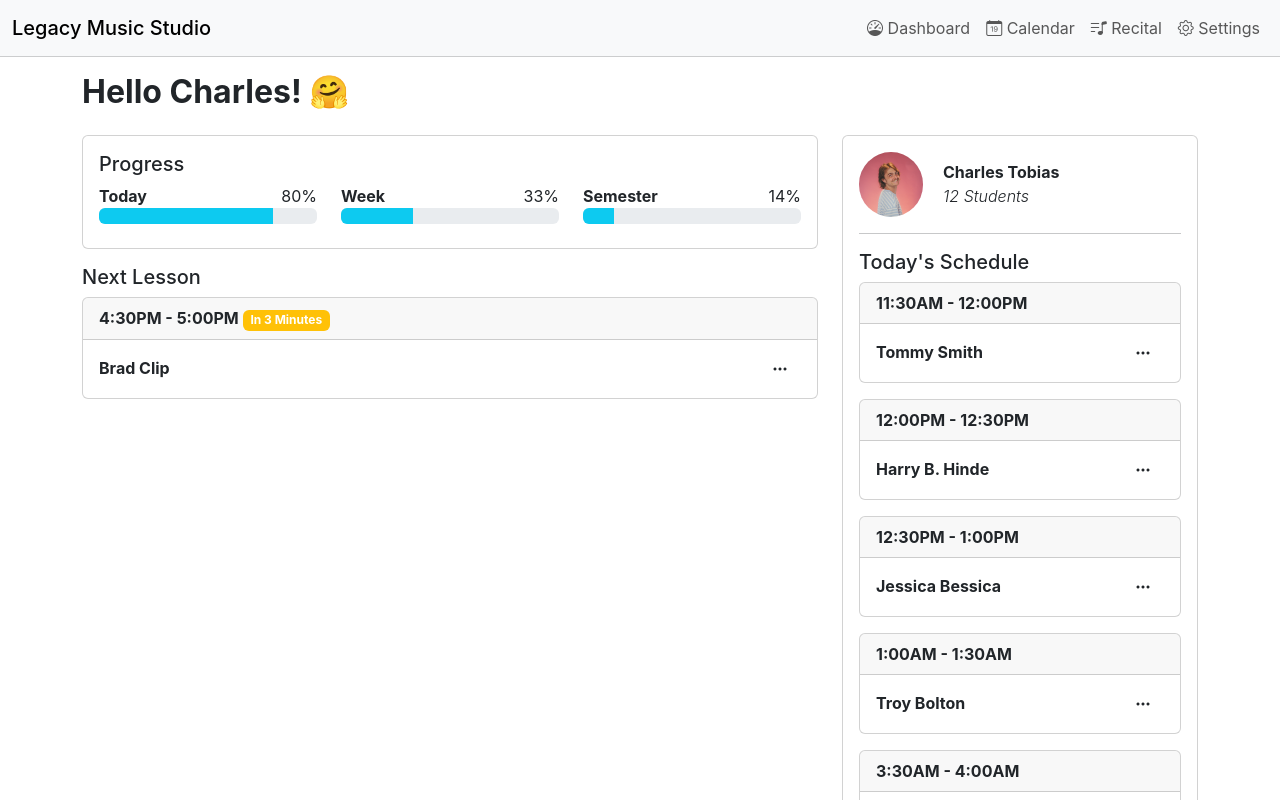
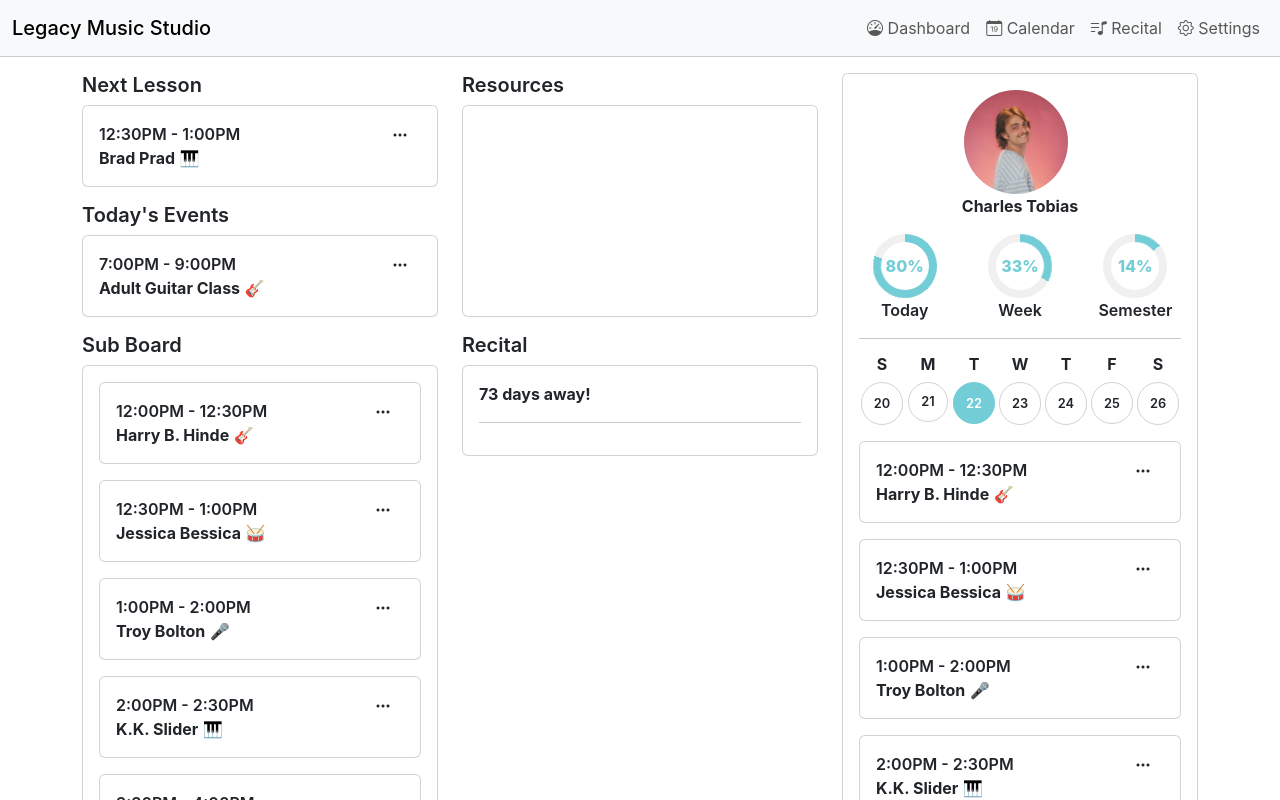
Before and after one commit to charlesmtobias/teacher-crm, a React (Create React App) app: page /dashboard in a window 1280 px wide. Shown: the top 800 px of the page. Built offline with nearby package versions, Linux system fonts and the light colour scheme; the HTML template or start-up script is replaced by a standard one.

Commit message:
added sass, moved progress bars to circles in side bar, added resources, sub board, and recital sections to dashboard

```diff
--- a/package.json
+++ b/package.json
@@ -13,6 +13,7 @@
     "react-dom": "^18.2.0",
     "react-router-dom": "^6.15.0",
     "react-scripts": "5.0.1",
+    "sass": "^1.66.1",
     "web-vitals": "^2.1.4"
   },
   "scripts": {
--- /dev/null
+++ b/src/components/Calendar/Calendar.css
@@ -0,0 +1,16 @@
+.btn-cal {
+    border-radius: 50%!important;
+    border: 1px solid rgba(0, 0, 0, 0.175)!important;
+    aspect-ratio: 1;
+    font-size: .8rem!important;
+}
+
+.btn-cal:hover, .active {
+    background-color: #73CDD6!important;
+    border-color: #73CDD6!important;
+    color: white!important;
+}
+
+.btn-cal:hover {
+    opacity: .5;
+}
--- /dev/null
+++ b/src/components/Calendar/Calendar.js
@@ -0,0 +1,38 @@
+import React from 'react';
+import './Calendar.css';
+
+export default function Calendar({startTime, duration, next, name}) {
+    return(
+        <div className='row text-center mb-3'>
+            <div className='col pe-0'>
+                <h6 className='fw-bold'>S</h6>
+                <button className='btn btn-cal fw-semibold'>20</button>
+            </div>
+            <div className='col px-0'>
+                <h6 className='fw-bold'>M</h6>
+                <button className='btn btn-cal fw-semibold'>21</button>
+            </div>
+            <div className='col px-0'>
+                <h6 className='fw-bold'>T</h6>
+                <button className='btn btn-cal fw-semibold active'>22</button>
+            </div>
+            <div className='col px-0'>
+                <h6 className='fw-bold'>W</h6>
+                <button className='btn btn-cal fw-semibold'>23</button>
+            </div>
+            <div className='col px-0'>
+                <h6 className='fw-bold'>T</h6>
+                <button className='btn btn-cal fw-semibold'>24</button>
+            </div>
+            <div className='col px-0'>
+                <h6 className='fw-bold'>F</h6>
+                <button className='btn btn-cal fw-semibold'>25</button>
+            </div>
+            <div className='col ps-0'>
+                <h6 className='fw-bold'>S</h6>
+                <button className='btn btn-cal fw-semibold'>26</button>
+            </div>
+        </div>
+    );
+
+}
--- a/src/components/Dashboard/Dashboard.css
+++ b/src/components/Dashboard/Dashboard.css
@@ -0,0 +1,3 @@
+.resources .card {
+    min-height: calc(100% - 24px - 1.5rem);
+}
--- a/src/components/Dashboard/Dashboard.js
+++ b/src/components/Dashboard/Dashboard.js
@@ -2,57 +2,88 @@ import React from 'react';
 import LessonList from '../LessonList/LessonList'
 import Lesson from '../Lesson/Lesson';
 import ProgressBar from '../ProgressBar/ProgressBar';
+import Calendar from '../Calendar/Calendar';
 import './Dashboard.css';
 
 export default function Dashboard() {
+  const nextLesson = {
+    name: 'Brad Prad',
+    startTime: {hour: 12, min: 30},
+    duration: 30,
+    type: 'piano'
+  }
+  const todaysEvents = [{
+    name: 'Adult Guitar Class',
+    startTime: {hour: 19, min: 0},
+    duration: 120,
+    type: 'guitar'
+  }]
   return(
-    <div>
-      <div className='row my-3'>
+    <div className='mt-3'>
+      {/*<div className='row my-3'>
         <h2 className='fw-bold'>Hello Charles! 🤗</h2>
-      </div>
+      </div>*/}
       <div className='row'>
-        <div className='col-md-8'>
-          <div className='card mb-3'>
-            <div className="card-body">
-              <h5>Progress</h5>
-              <div className='row'>
-                <div className='col'>
-                  <ProgressBar title="Today" percentage="80" />
+        <div className='col-xl-8 col-lg-7 col-md-6 mb-3'>
+          <div className='row'>
+            <div className='col-lg-6 next-lesson'>
+              <div>
+                <h5 className="fw-semibold">Next Lesson</h5>
+                <Lesson lesson={nextLesson} next="true" />
+              </div>
+              <div className='todays-events'>
+                <h5 className="fw-semibold">Today's Events</h5>
+                <Lesson lesson={todaysEvents[0]} next="true" />
+              </div>
+            </div>
+            <div className='col-lg-6 resources'>
+              <h5 className='fw-semibold'>Resources</h5>
+              <div className='card mb-3'>
+                <div className='card-body'></div>
+              </div>
+            </div>
+          </div>
+          <div className='row'>
+            <div className='col-lg-6 sub-board'>
+              <h5 className='fw-semibold'>Sub Board</h5>
+              <div className='card mb-3'>
+                <div className='card-body'>
+                  <LessonList />
                 </div>
-                <div className='col'>
-                  <ProgressBar title="Week" percentage="33" />
-                </div>
-                <div className='col'>
-                  <ProgressBar title="Semester" percentage="14" />
+              </div>
+            </div>
+            <div className='col-lg-6 recital'>
+              <h5 className='fw-semibold'>Recital</h5>
+              <div className='card mb-3'>
+                <div className='card-body'>
+                  <strong>73 days away!</strong>
+                  <hr />
                 </div>
               </div>
             </div>
           </div>
-          <div className='row'>
-            <h5>Next Lesson</h5>
-            <div className='col'>
-              <Lesson name="Brad Clip" startTime={{hour: 16, min: 30}} duration={30} next="true" />
-            </div>
-          </div>
-          <div className='row'>
-
-          </div>
         </div>
-        <div className='col overflow-auto' style={{height: "100%"}}>
-          <div className={`card mb-3`}>
+        <div className='col' style={{height: "100%"}}>
+          <div className='card mb-3'>
               <div className='card-body'>
-                <div className='row align-items-center mb-3'>
-                  <div className='col-md-auto'>
-                    <img src={require('../../images/profpic1.jpg')} className='me-2' style={{width: "64px", borderRadius: "100%" }} />
+                <div className='row align-items-center justify-content-center mb-3 text-center'>
+                    <img src={require('../../images/profpic1.jpg')} className='me-2' style={{width: "128px", borderRadius: "50%" }} />
+                    <span className="fw-bold">Charles Tobias</span>
+                </div>
+                <div className='row justify-content-center'>
+                  <div className='col'>
+                    <ProgressBar title="Today" percentage="80" />
                   </div>
-                  <div className='col-md-auto gx-0'>
-                    <span className="fw-bold">Charles Tobias</span>
-                    <br />
-                    <span className='fst-italic fw-light'>12 Students</span>
+                  <div className='col'>
+                    <ProgressBar title="Week" percentage="33" />
+                  </div>
+                  <div className='col'>
+                    <ProgressBar title="Semester" percentage="14" />
                   </div>
                 </div>
                 <hr />
-                <LessonList title="Today's Schedule" />
+                <Calendar />
+                <LessonList />
               </div>
           </div>
         </div>
--- a/src/components/Lesson/Lesson.js
+++ b/src/components/Lesson/Lesson.js
@@ -1,15 +1,29 @@
 import React from 'react';
 
-export default function Lesson({startTime, duration, next, name}) {
+export default function Lesson({lesson, next}) {
+  const name = lesson.name;
+  const startTime = lesson.startTime;
+  const duration = lesson.duration;
+  const type = lesson.type;
+  const sub = lesson.sub;
   const endTime = getEndTime(startTime, duration);
+
+  const icon = {
+    guitar: '🎸',
+    piano: '🎹',
+    drums: '🥁',
+    voice: '🎤',
+    bass: '🎸',
+    violin: '🎻',
+    saxophone: '🎷'
+  }
   return(
     <div className={`card mb-3`}>
-        <div className='card-header'>
-            <strong>{printTime(startTime)} - {printTime(endTime)} {timeWarning(next, startTime)}</strong>
-        </div>
-        <div className='card-body'>
-            <strong className="card-title">{name}</strong><button className='btn py-0' style={{float: "right"}}><i className="bi bi-three-dots"></i></button>
-        </div>
+      <div className='card-body'>
+        <span className='fw-semibold'>{printTime(startTime)} - {printTime(endTime)} {timeWarning(next, startTime, duration)}</span>
+        <button className={`btn ${sub && 'btn-success'} py-0`} style={{float: "right"}}><i className={`bi bi-${sub ? 'check2' : 'three-dots'}`}></i></button><br />
+        <strong className="card-title">{name}</strong> <span>{icon[type]}</span>
+      </div>
     </div>
   );
 }
@@ -26,16 +40,16 @@ function printTime(time) {
   return `${time.hour % 12 > 0 ? time.hour % 12 : '12'}:${("0" + time.min).slice(-2)}${Math.floor(time.hour / 12) == 0 ? 'AM' : 'PM'}`;
 }
 
-function timeWarning(next, startTime) {
+function timeWarning(next, startTime, duration) {
   const date = new Date();
   const currentTime = {
     hour: date.getHours(),
     min: date.getMinutes()
   }
   const timeRemaining = compareTime(startTime, currentTime);
-  if(next && timeRemaining > 0)
+  if(next && timeRemaining > 0 && timeRemaining <= 30)
     return <span class="badge bg-warning">In {timeRemaining} Minutes</span>;
-  if(next && timeRemaining < 0)
+  if(next && timeRemaining < 0 && timeRemaining * -1 <= duration)
     return <span class="badge bg-success">In Progress</span>;
 }
 
--- a/src/components/LessonList/LessonList.js
+++ b/src/components/LessonList/LessonList.js
@@ -2,42 +2,46 @@ import React from 'react';
 import Lesson from '../Lesson/Lesson';
 import './LessonList.css'
 
-export default function LessonList(params) {
+export default function LessonList() {
     const upcomingLessons = [
-        {
-            name: 'Tommy Smith',
-            startTime: {hour: 11, min:30},
-            duration: 30
-        },
         {
             name: 'Harry B. Hinde',
             startTime: {hour: 12, min:0},
-            duration: 30
+            duration: 30,
+            type: 'bass'
         },
         {
             name: 'Jessica Bessica',
             startTime: {hour: 12, min:30},
-            duration: 30
+            duration: 30,
+            type: 'drums'
         },
         {
             name: 'Troy Bolton',
-            startTime: {hour: 1, min:0},
-            duration: 30
+            startTime: {hour: 13, min:0},
+            duration: 60,
+            type: 'voice'
+        },
+        {
+            name: 'K.K. Slider',
+            startTime: {hour: 14, min:0},
+            duration: 30,
+            type: 'piano'
         },
         {
             name: 'Carlos The Baker',
-            startTime: {hour: 3, min:30},
-            duration: 30
+            startTime: {hour: 15, min:30},
+            duration: 30,
+            type: 'guitar'
         }
     ]
     const lessons = [];
     for(let i = 0; i < upcomingLessons.length; i++) {
         const lesson = upcomingLessons[i];
-        lessons.push(<Lesson name={lesson.name} startTime={lesson.startTime} duration={lesson.duration} />);
+        lessons.push(<Lesson lesson={lesson} />);
     }
     return(
         <div className='lesson-list-wrapper'>
-            <h5>{params.title || "Lessons"}</h5>
             {lessons}
         </div>
     );
--- a/src/components/ProgressBar/ProgressBar.js
+++ b/src/components/ProgressBar/ProgressBar.js
@@ -1,13 +1,21 @@
 import React from 'react';
+import './ProgressBar.scss';
 
-export default function ProgressBar(params) {
+export default function ProgressBar(props) {
   return(
     <div>
-    <span className='fw-bold'>{params.title}</span>
-    <span style={{float: "right"}}>{params.percentage}%</span>
-    <div className="progress mb-2" role="progressbar" ariaLabel="Basic example" ariaValuenow={params.percentage} ariaValuemin="0" ariaValuemax="100">
-        <div className="progress-bar bg-info" style={{width: `${params.percentage}%`}}></div>
-    </div>
+      <div class="progress" data-percentage={props.percentage}>
+        <span class="progress-left">
+          <span class="progress-bar"></span>
+        </span>
+        <span class="progress-right">
+          <span class="progress-bar"></span>
+        </span>
+        <div class="progress-value">
+            {props.percentage}%
+        </div>
+      </div>
+      <p className='text-center mb-0 fw-semibold'>{props.title}</p>
     </div>
   );
 }
--- /dev/null
+++ b/src/components/ProgressBar/ProgressBar.scss
@@ -0,0 +1,130 @@
+
+$borderWidth: 8px;
+$animationTime: .5s;
+$border-color-default: hsl(0, 0%, 94%);
+$border-color-fill: #73CDD6;
+$size: 64px;
+$howManySteps: 100; //this needs to be even.
+
+.progress {
+  width: $size;
+  height: $size!important;
+  line-height: $size;
+  background: none!important;
+  margin: 0 auto;
+  box-shadow: none;
+  position: relative;
+  &:after {
+    content: "";
+    width: 100%;
+    height: 100%;
+    border-radius: 50%;
+    border: $borderWidth solid $border-color-default;
+    position: absolute;
+    top: 0;
+    left: 0;
+  }
+  > span {
+    width: 50%;
+    height: 100%;
+    overflow: hidden;
+    position: absolute;
+    top: 0;
+    z-index: 1;
+  }
+  .progress-left {
+    left: 0;
+  }
+  .progress-bar {
+    width: 100%;
+    height: 100%;
+    background: none;
+    border-width: $borderWidth;
+    border-style: solid;
+    position: absolute;
+    top: 0;
+    border-color: $border-color-fill;
+  }
+  .progress-left .progress-bar {
+    left: 100%;
+    border-top-right-radius: ($size/2);;
+    border-bottom-right-radius: ($size/2);;
+    border-left: 0;
+    -webkit-transform-origin: center left;
+    transform-origin: center left;
+    //animation: loading-2 1.5s linear forwards 1.8s;
+  }
+  .progress-right {
+    right: 0;
+    .progress-bar {
+      left: -100%;
+      border-top-left-radius: ($size/2);;
+      border-bottom-left-radius: ($size/2);;
+      border-right: 0;
+      -webkit-transform-origin: center right;
+      transform-origin: center right;
+      //animation: loading-1 1.8s linear forwards;
+    }
+  }
+  .progress-value {
+    display: flex;
+    border-radius: 50%;
+    font-size: 1rem;
+    text-align: center;
+    line-height: 20px;
+    align-items: center;
+    justify-content: center;
+    height: 100%;
+    width: 100%;
+    font-weight: 800;
+    color: $border-color-fill;
+    span {
+      font-size: 12px;
+      text-transform: uppercase;
+    }
+  }
+}
+
+/* This for loop creates the necessary css animation names
+Due to the split circle of progress-left and progress right, we must use the animations on each side.
+*/
+@for $i from 1 through $howManySteps {
+	$stepName: ($i*(100 / $howManySteps));
+
+	//animation only the left side if below 50%
+	@if $i <= ($howManySteps/2) {
+		.progress[data-percentage="#{$stepName}"] {
+			.progress-right .progress-bar {
+				 animation: loading-#{$i} $animationTime linear forwards;
+			}
+			.progress-left .progress-bar {animation: 0;}
+		}
+	}
+	//animation only the right side if above 50%
+	@if $i > ($howManySteps/2)  {
+		.progress[data-percentage="#{$stepName}"] {
+			.progress-right .progress-bar {
+				animation: loading-#{($howManySteps/2)} $animationTime linear forwards; //set the animation to longest animation
+			}
+			.progress-left .progress-bar {
+      animation: loading-#{$i - ($howManySteps/2)} $animationTime linear forwards $animationTime;
+    }
+		}
+	}
+}
+
+//animation
+@for $i from 1 through ($howManySteps/2) {
+	$degrees: (180/($howManySteps/2));
+	$degrees: ($degrees*$i);
+	@keyframes loading-#{$i}{
+    0%{
+        -webkit-transform: rotate(0deg);
+        transform: rotate(0deg);
+    }
+    100%{
+        -webkit-transform: rotate($degrees);
+			transform: rotate(#{$degrees}deg);
+    }
+	}
+}
```
Also changed, not shown: 1 other file (tests, documents, lock files or other folders).
